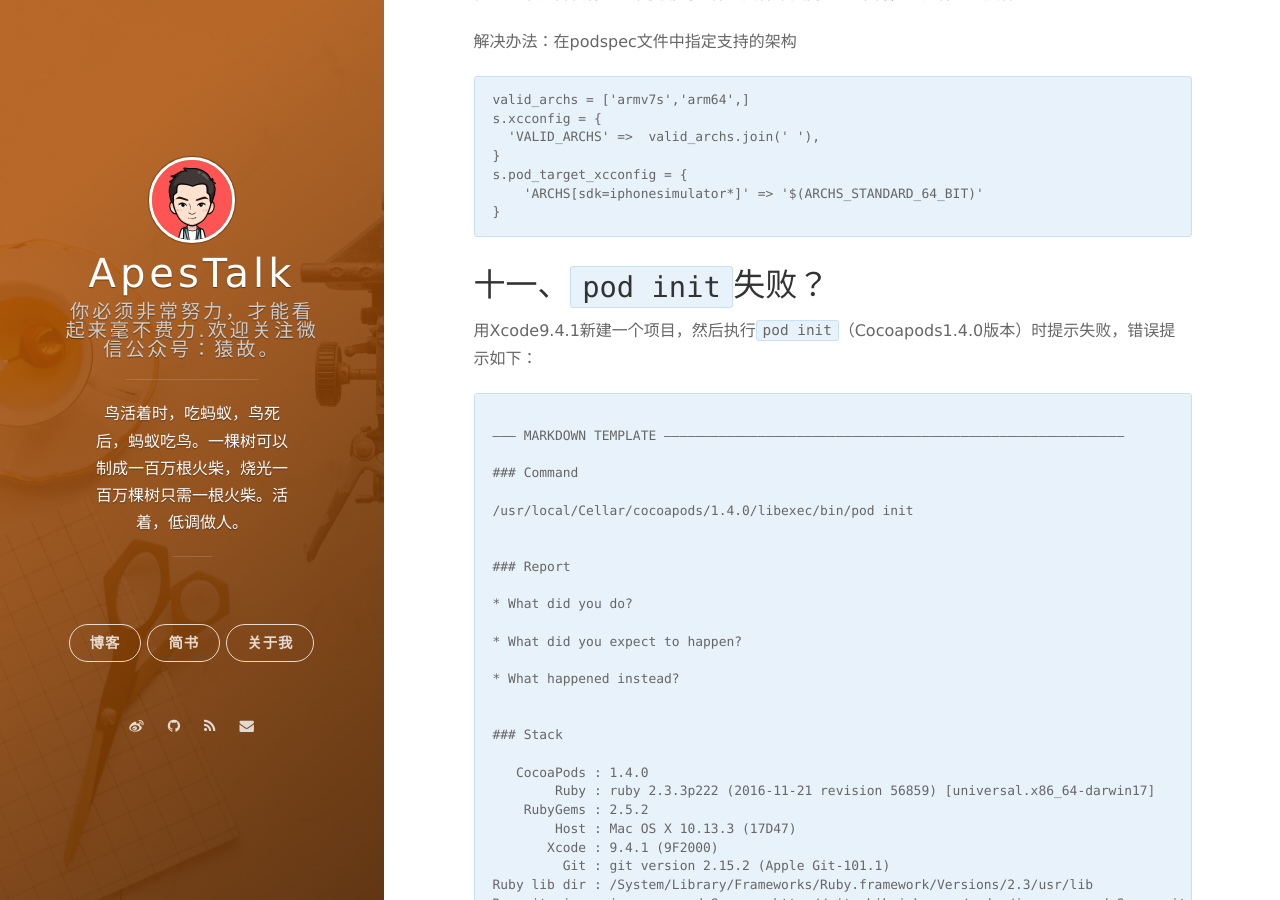
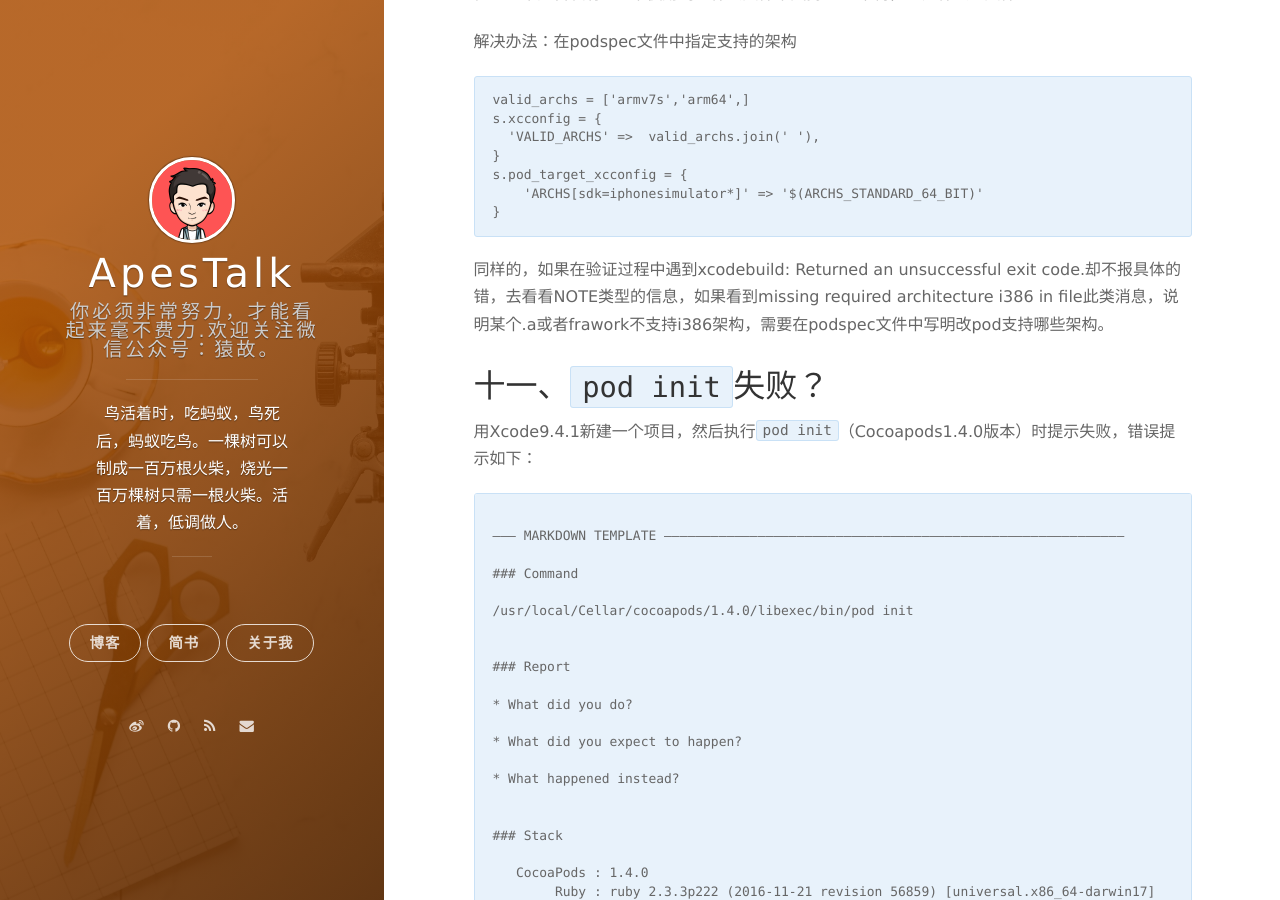
Before and after one commit to ApesTalk/ApesTalk.github.io, a Jekyll site: the page built from _posts/2018-08-21-CocoaPods使用备忘.markdown, in a window 1280 px wide and 900 px high, scrolled down 6719 px. Built offline with Jekyll 4.4.1, drawn with Linux system fonts in a browser that asks for light colours; nearby versions of some CDN libraries; comment, search, counter and statistics services are not loaded.

Commit message:
Update 2018-08-21-CocoaPods使用备忘.markdown

````diff
--- a/_posts/2018-08-21-CocoaPods使用备忘.markdown
+++ b/_posts/2018-08-21-CocoaPods使用备忘.markdown
@@ -274,6 +274,9 @@ s.pod_target_xcconfig = {
 }
 ```
 
+同样的，如果在验证过程中遇到xcodebuild: Returned an unsuccessful exit code.却不报具体的错，去看看NOTE类型的信息，如果看到missing required architecture i386 in file此类消息，说明某个.a或者frawork不支持i386架构，需要在podspec文件中写明改pod支持哪些架构。
+
+
 ## 十一、``pod init``失败？
 
 
````
